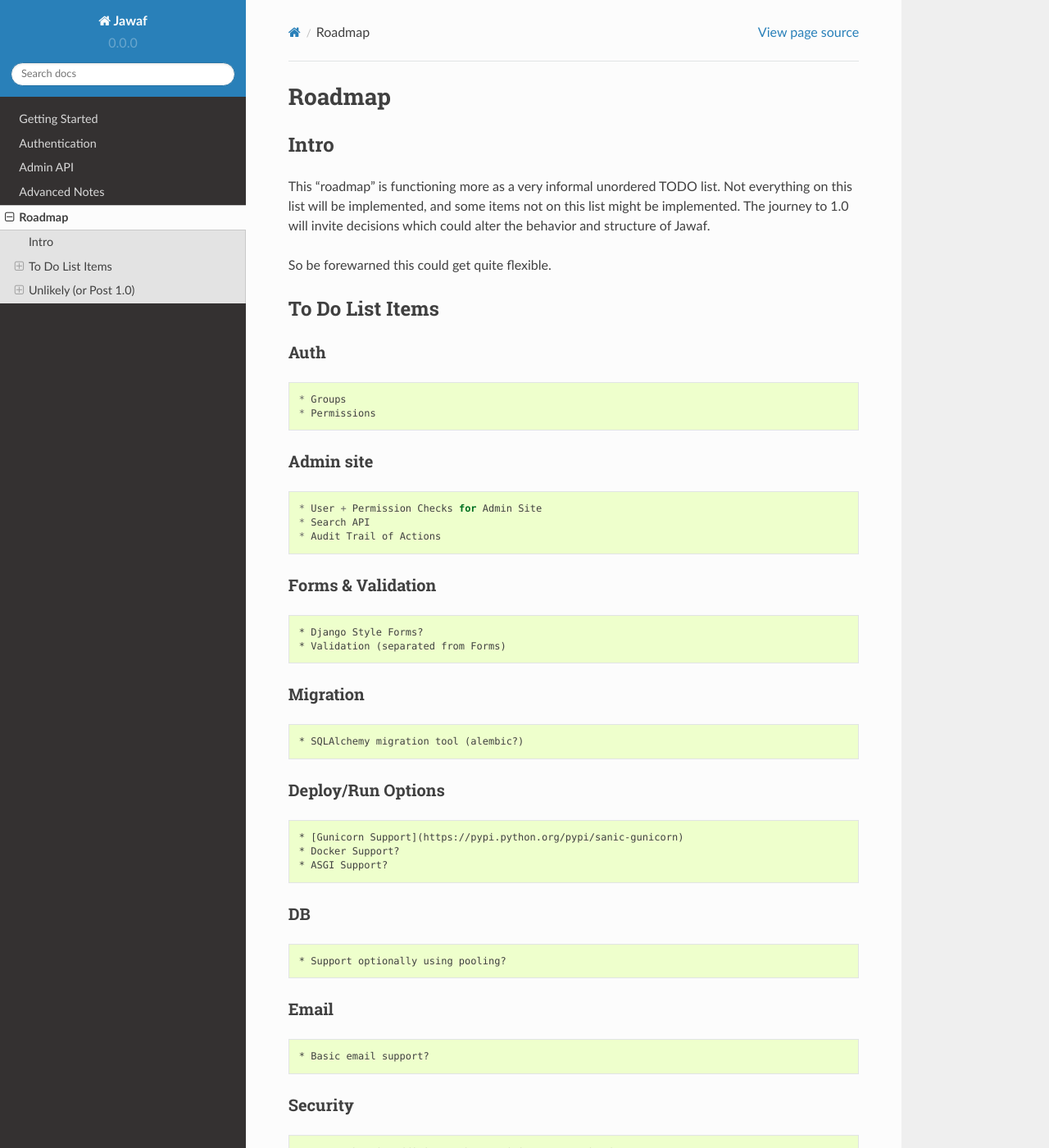
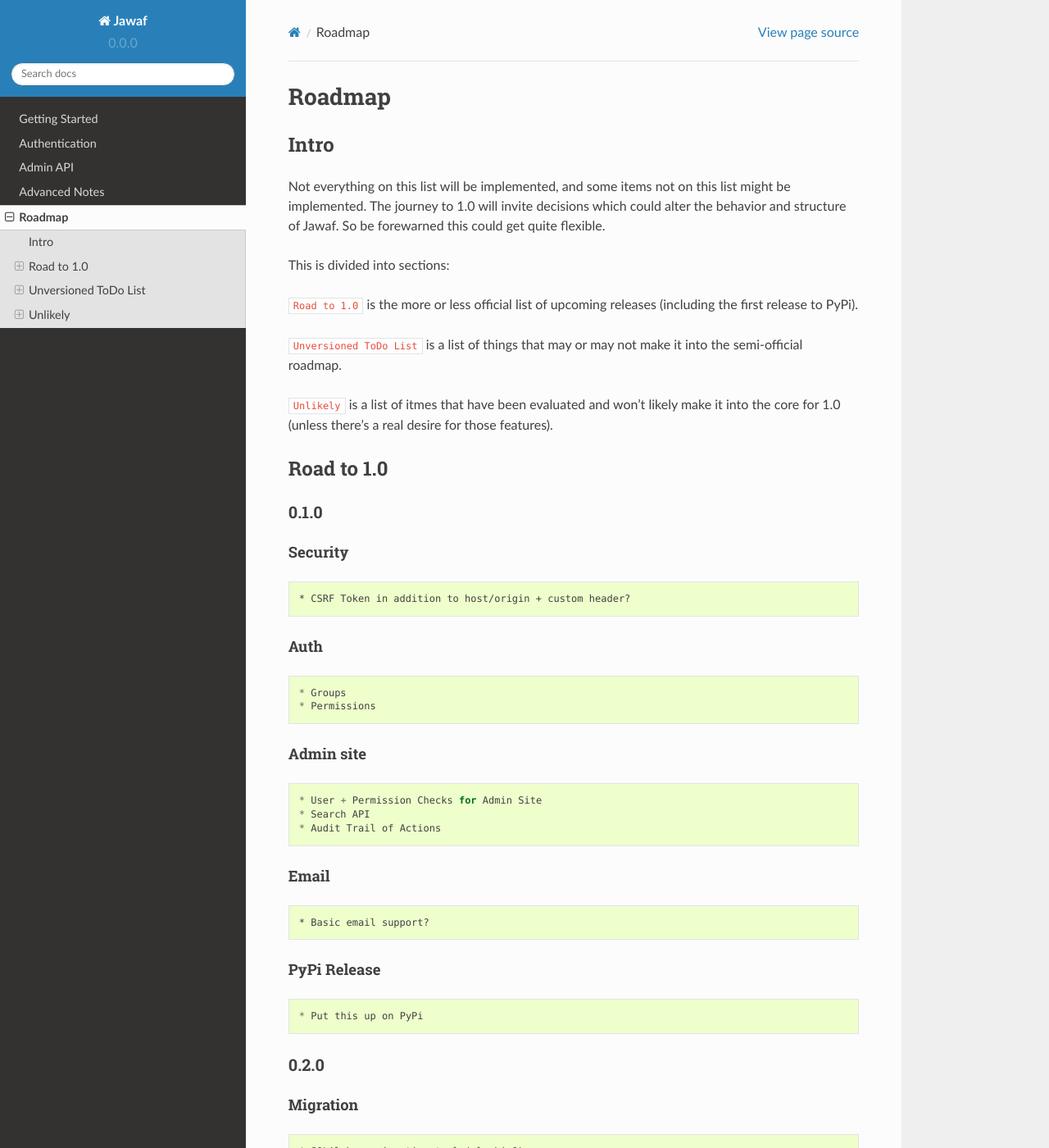
Before and after one commit to dileepkannamala/jawaf, a Sphinx documentation site: the page built from docs/guides/roadmap.md, in a window 1280 px wide and 1400 px high. Shown: the whole window at 82% size. Built offline with Sphinx 7.4.7 and the Read the Docs theme 2.0.0, drawn with Linux system fonts in a browser that asks for light colours; some of the changed text lies outside the part shown.

Commit message:
Updating Roadmap

```diff
--- a/docs/guides/roadmap.md
+++ b/docs/guides/roadmap.md
@@ -2,60 +2,68 @@
 
 ## Intro
 
-This "roadmap" is functioning more as a very informal unordered TODO list. Not everything on this list will be implemented, and some items not on this list might be implemented. The journey to 1.0 will invite decisions which could alter the behavior and structure of Jawaf.
+Not everything on this list will be implemented, and some items not on this list might be implemented. The journey to 1.0 will invite decisions which could alter the behavior and structure of Jawaf. So be forewarned this could get quite flexible.
 
-So be forewarned this could get quite flexible.
+This is divided into sections:
 
+`Road to 1.0` is the more or less official list of upcoming releases (including the first release to PyPi).
 
-## To Do List Items
+`Unversioned ToDo List` is a list of things that may or may not make it into the semi-official roadmap.
 
-### Auth
+`Unlikely` is a list of itmes that have been evaluated and won't likely make it into the core for 1.0 (unless there's a real desire for those features).
+
+## Road to 1.0
+
+### 0.1.0
+
+#### Security
+    * CSRF Token in addition to host/origin + custom header?
+
+#### Auth
     * Groups
     * Permissions
 
-### Admin site
+#### Admin site
     * User + Permission Checks for Admin Site
     * Search API
     * Audit Trail of Actions
 
-### Forms & Validation
+#### Email
+    * Basic email support?
+
+#### PyPi Release
+    * Put this up on PyPi
+
+### 0.2.0
+
+#### Migration
+    * SQLAlchemy migration tool (alembic?)
+
+#### Forms & Validation
     * Django Style Forms?
     * Validation (separated from Forms)
 
-### Migration
-    * SQLAlchemy migration tool (alembic?)
+## Unversioned ToDo List
 
 ### Deploy/Run Options
     * [Gunicorn Support](https://pypi.python.org/pypi/sanic-gunicorn)
     * Docker Support?
     * ASGI Support?
 
-### DB
+#### DB
     * Support optionally using pooling?
 
-### Email
-    * Basic email support?
+#### Tests
+    * More tests
+    * testing.postgresl instead of actual postgres as an option
 
-### Security
-    * CSRF Token in addition to host/origin + custom header?
-
-### Tests
-    * More tests!
-    * Evaluate using testing.postgresl
-
-### PyPi Release
-    * Put this up on PyPi
-
-### Misc
+#### Misc
     * Consider adding Jawaf instance to Request middleware
 
-### Roadmap
-    * Transfer this all into a real roadmap with version numbers and tourist traps.
+## Unlikely
 
-## Unlikely (or Post 1.0)
-
-### DB Support
+#### DB Support
     * [Mysql](https://github.com/aio-libs/aiomysql)
 
-### Messaging
+#### Messaging
     * [Kafka](https://github.com/aio-libs/aiokafka)?
```
